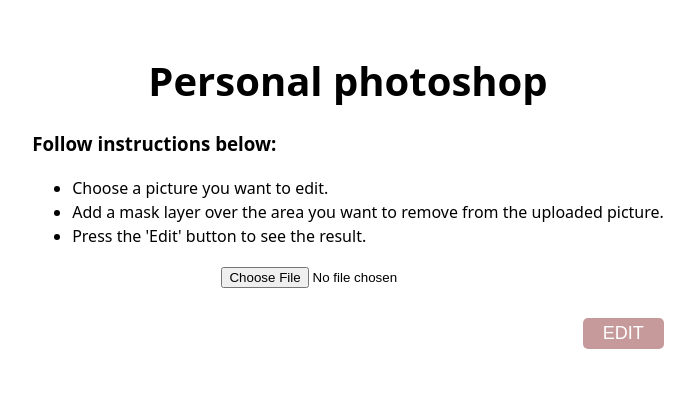
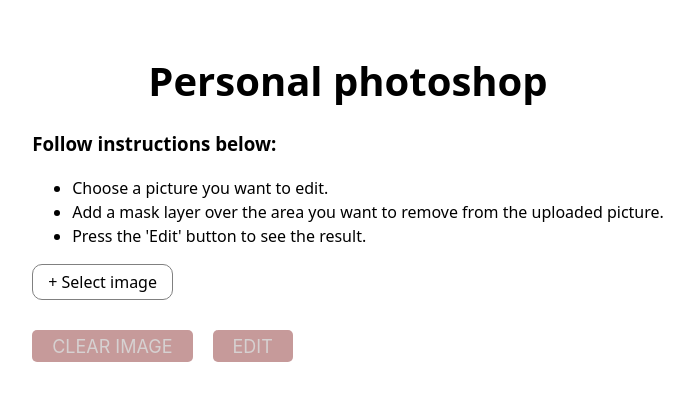
Before and after one commit to MartaMarkiv/personal-photoshop, a React (Vite) app: page / in a window 1280 px wide. Shown: the top 400 px of the page, without its empty margins (292-987 px from the left). Built offline with nearby package versions, Linux system fonts and the light colour scheme.

Commit message:
Added button to clear images, Ant Design

```diff
--- a/package.json
+++ b/package.json
@@ -11,6 +11,7 @@
     "format": "prettier --write ./src"
   },
   "dependencies": {
+    "antd": "^5.28.1",
     "axios": "^1.13.2",
     "react": "^19.2.0",
     "react-dom": "^19.2.0"
--- a/src/App.scss
+++ b/src/App.scss
@@ -10,7 +10,7 @@
 }
 
 .edit-btn-wrapper {
-  text-align: right;
+  text-align: left;
   margin-top: 30px;
 }
 
@@ -25,18 +25,41 @@
   cursor: pointer;
 
   &:disabled {
+    color: #d6d1d1;
     background-color: rgb(198, 154, 154);
     cursor: default;
 
     &:hover {
-      background-color: rgb(198, 154, 154);
+      color: #d6d1d1 !important;
+      background-color: rgb(198, 154, 154) !important;
       transform: none;
     }
   }
 
   &:hover {
-    background-color: rgb(239, 114, 114);
+    color: #fff !important;
+    background-color: rgb(239, 114, 114) !important;
     transform: scale(1.05);
+  }
+}
+
+.clear-button {
+  margin-right: 20px;
+}
+
+.image-input-container {
+  text-align: left;
+
+  .image-input {
+    display: none;
+  }
+
+  .image-input-label {
+    border: 1px solid grey;
+    padding: 5px 15px;
+    display: inline-block;
+    border-radius: 10px;
+    cursor: pointer;
   }
 }
 
--- a/src/App.tsx
+++ b/src/App.tsx
@@ -2,19 +2,23 @@ import { useEffect, useRef, useState, type ChangeEvent } from "react";
 import "./App.scss";
 import { sendEditStabilityRequest } from "./api/requests";
 import ImageEditor from "./components/imageEditor/ImageEditor";
+import { Button } from "antd";
 
 function App() {
   const [selectedImage, setSelectedImage] = useState<string | null>(null);
   const [imageFile, setImageFile] = useState<File | null>(null);
-  const imgRef = useRef<HTMLImageElement | null>(null);
-  const canvasRef = useRef<HTMLCanvasElement | null>(null);
-  const ctxRef = useRef<CanvasRenderingContext2D | null>(null);
   const [result, setResult] = useState<string | null>(null);
   const [drawing, setDrawing] = useState<boolean>(false);
   const [processing, setProcessing] = useState<boolean>(false);
 
+  const imgRef = useRef<HTMLImageElement | null>(null);
+  const canvasRef = useRef<HTMLCanvasElement | null>(null);
+  const inputRef = useRef<HTMLInputElement>(null);
+  const ctxRef = useRef<CanvasRenderingContext2D | null>(null);
+
   useEffect(() => {
     if (selectedImage && imgRef.current && canvasRef.current) {
+      console.log("In use effect");
       const img = imgRef.current;
       const canvas = canvasRef.current;
 
@@ -102,6 +106,7 @@ function App() {
 
   const uploadImage = (event: ChangeEvent<HTMLInputElement>) => {
     const fileList = event.target.files;
+    console.log(fileList);
     if (fileList) {
       const reader = new FileReader();
       reader.onload = () => setSelectedImage(reader.result as string);
@@ -113,6 +118,15 @@ function App() {
       setImageFile(null);
     }
   };
+
+  const handleClearImage = () => {
+    setSelectedImage(null);
+    setResult(null);
+    setImageFile(null);
+    if(inputRef.current) {
+      inputRef.current.value = "";
+    }
+  }
 
   return (
     <>
@@ -128,14 +142,14 @@ function App() {
           <li>Press the 'Edit' button to see the result.</li>
         </ul>
       </div>
-      <div>
-        <input
-          type="file"
-          title="Browse image"
-          placeholder="Upload image"
+      <div className="image-input-container">
+      <input type="file" title="Upload an image"
           onChange={uploadImage}
-          accept="image/*"
-        />
+          ref={inputRef}
+          className="image-input"
+          id="imageInput"
+          accept="image/*" />
+          <label htmlFor="imageInput" className="image-input-label">+ Select image</label>
       </div>
       {selectedImage && (
         <ImageEditor
@@ -148,13 +162,20 @@ function App() {
         />
       )}
       <div className="edit-btn-wrapper">
-        <button
+        <Button
+          onClick={handleClearImage}
+          disabled={!selectedImage || processing}
+          className="edit-button clear-button"
+        >
+          Clear image
+        </Button>
+        <Button
           onClick={handleEdit}
           disabled={!selectedImage || processing}
           className="edit-button"
         >
           Edit
-        </button>
+        </Button>
       </div>
       {result && (
         <div className="result-container">
--- a/src/components/imageEditor/style.scss
+++ b/src/components/imageEditor/style.scss
@@ -13,5 +13,7 @@
     left: 0;
     cursor: crosshair;
     opacity: 0.1;
+    width: 100%;
+    height: 100%;
   }
 }
```
Also changed, not shown: 1 other file (tests, documents, lock files or other folders).
